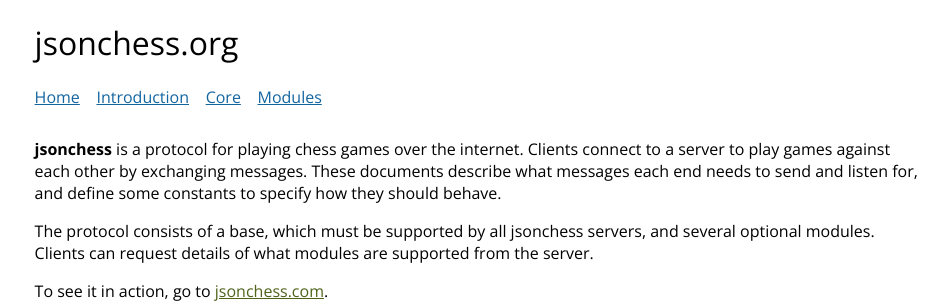
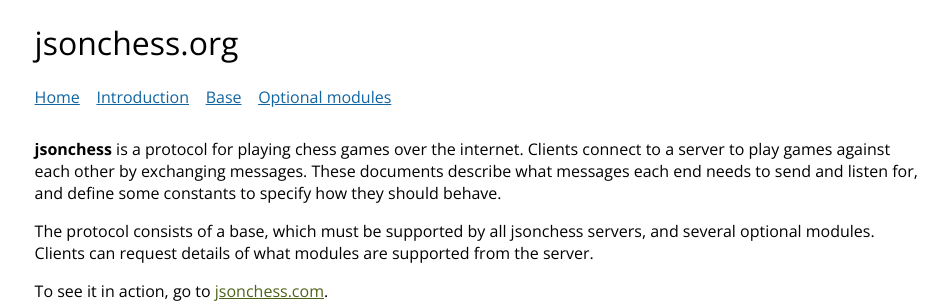
Before and after one commit to antiproton/jsonchess.org, a PHP site: page / in a window 1280 px wide. Shown: the top 305 px of the page, without its empty margins (163-1110 px from the left). Run offline with PHP 8.4, Linux system fonts and the light colour scheme.

Commit message:
renames Core link to Base and Modules to Optional modules

```diff
--- a/index.php
+++ b/index.php
@@ -47,9 +47,9 @@
 				&nbsp;&nbsp;
 				<a href="/intro">Introduction</a>
 				&nbsp;&nbsp;
-				<a href="/core">Core</a>
+				<a href="/base">Base</a>
 				&nbsp;&nbsp;
-				<a href="/modules">Modules</a>
+				<a href="/modules">Optional modules</a>
 			</div>
 			<div class="page">
 				<? if($sidebarLinks): ?>
```
